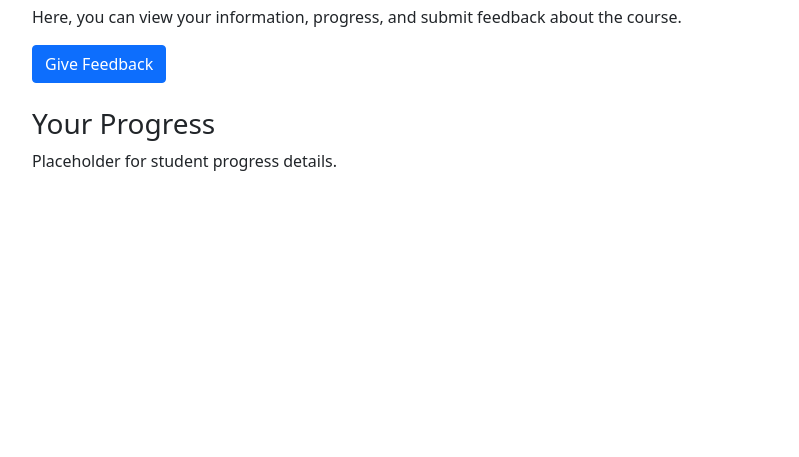
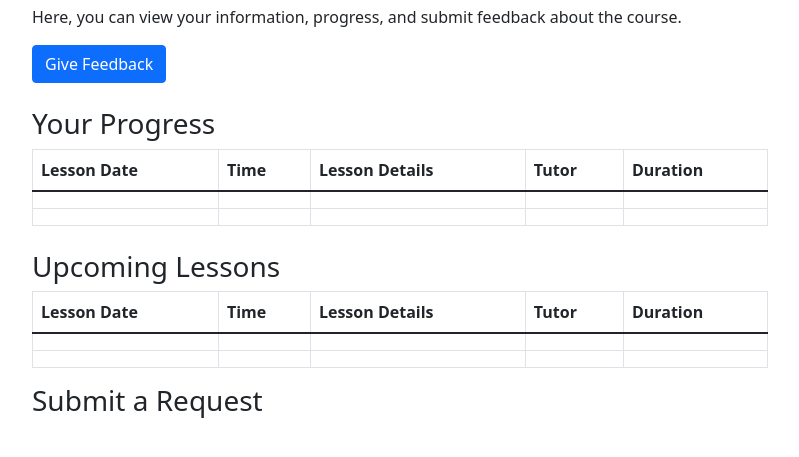
Before and after one commit to sarutafeel/Team_Lynx, a Django app: template tutorials/templates/student_dashboard.html in a window 1280 px wide. Shown: the part 155-612 px from the top of the page, without its empty margins (240-1039 px from the left). Run offline with Django 3.2, Linux system fonts and the light colour scheme; the template is opened without the code that fills it, so the values that code supplies are empty; some libraries are stand-ins or nearby versions.

Commit message:
Update student_dashboard.html

```diff
--- a/tutorials/templates/student_dashboard.html
+++ b/tutorials/templates/student_dashboard.html
@@ -12,12 +12,76 @@
             <a href="{% url 'submit_feedback' %}" class="btn btn-primary">Give Feedback</a>
 
             <!-- Add other dashboard content below, such as progress, assignments, etc. -->
+            <!-- Progress Table -->
             <div class="mt-4">
                 <h3>Your Progress</h3>
-                <p>Placeholder for student progress details.</p>
-                <!-- More student-specific information here -->
+                <table class="table table-bordered">
+                    <thead>
+                        <tr>
+                            <th>Lesson Date</th>
+                            <th>Time</th>
+                            <th>Lesson Details</th>
+                            <th>Tutor</th>
+                            <th>Duration</th>
+                        </tr>
+                    </thead>
+                    <tbody>
+                        <tr>
+                            <td></td>
+                            <td></td>
+                            <td></td>
+                            <td></td>
+                            <td></td>
+                        </tr>
+                        <tr>
+                            <td></td>
+                            <td></td>
+                            <td></td>
+                            <td></td>
+                            <td></td>
+                        </tr>
+                        <!-- Add more rows as needed -->
+                    </tbody>
+                </table>
             </div>
 
+            <!-- Upcoming lessons table -->
+            <div class="mt-4">
+                <h3>Upcoming Lessons</h3>
+                <table class="table table-bordered">
+                    <thead>
+                        <tr>
+                            <th>Lesson Date</th>
+                            <th>Time</th>
+                            <th>Lesson Details</th>
+                            <th>Tutor</th>
+                            <th>Duration</th>
+                        </tr>
+                    </thead>
+                    <tbody>
+                        <tr>
+                            <td></td>
+                            <td></td>
+                            <td></td>
+                            <td></td>
+                            <td></td>
+                        </tr>
+                        <tr>
+                            <td></td>
+                            <td></td>
+                            <td></td>
+                            <td></td>
+                            <td></td>
+                        </tr>
+                        <!-- Add more rows as needed -->
+                    </tbody>
+                </table>
+            </div>
+
+            <!-- Request Section -->
+            <div class=“mt-4”>
+                <h3>Submit a Request</h3>
+            </div>
         </div>
     </div>
 </div>
```
